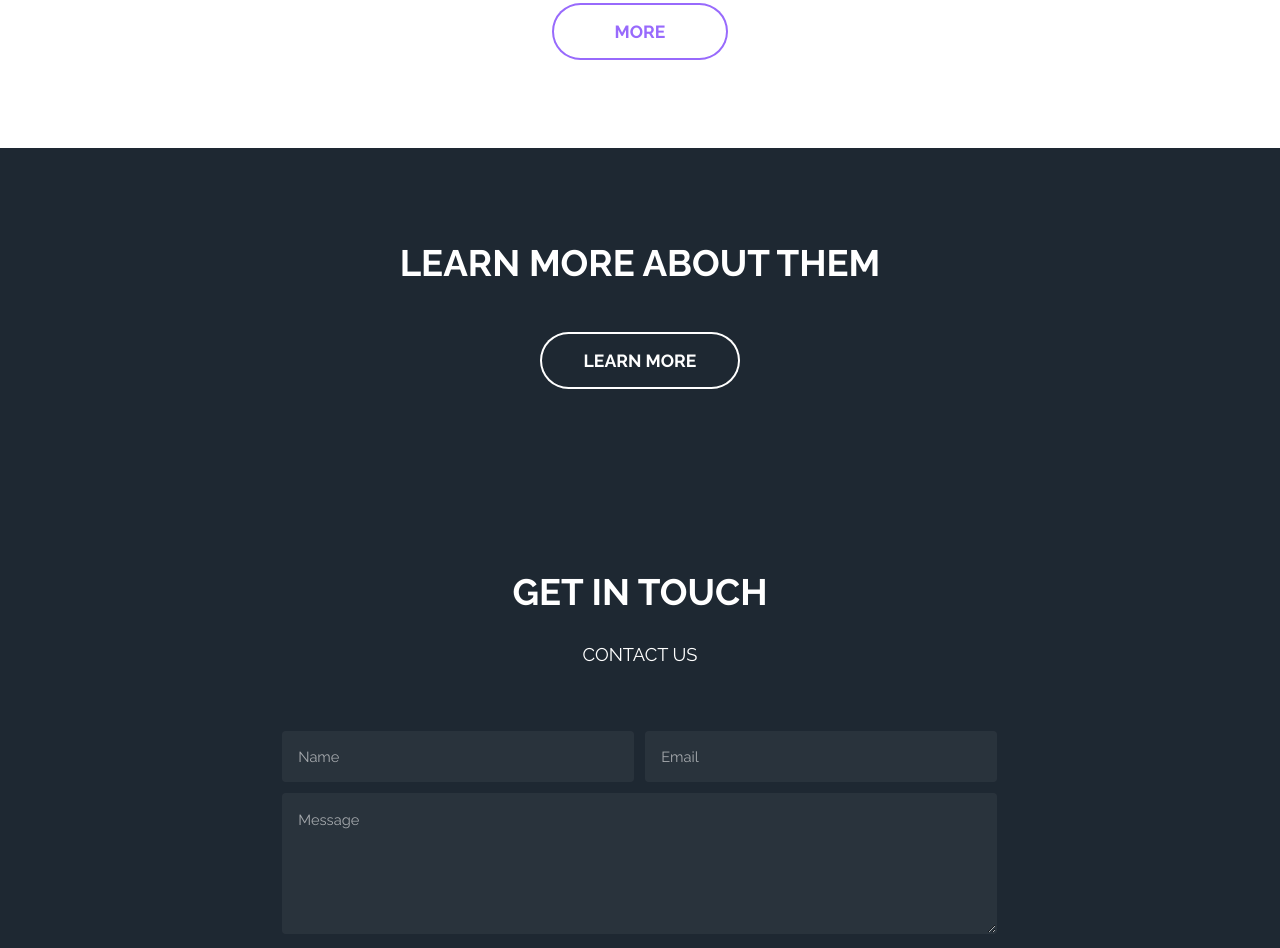
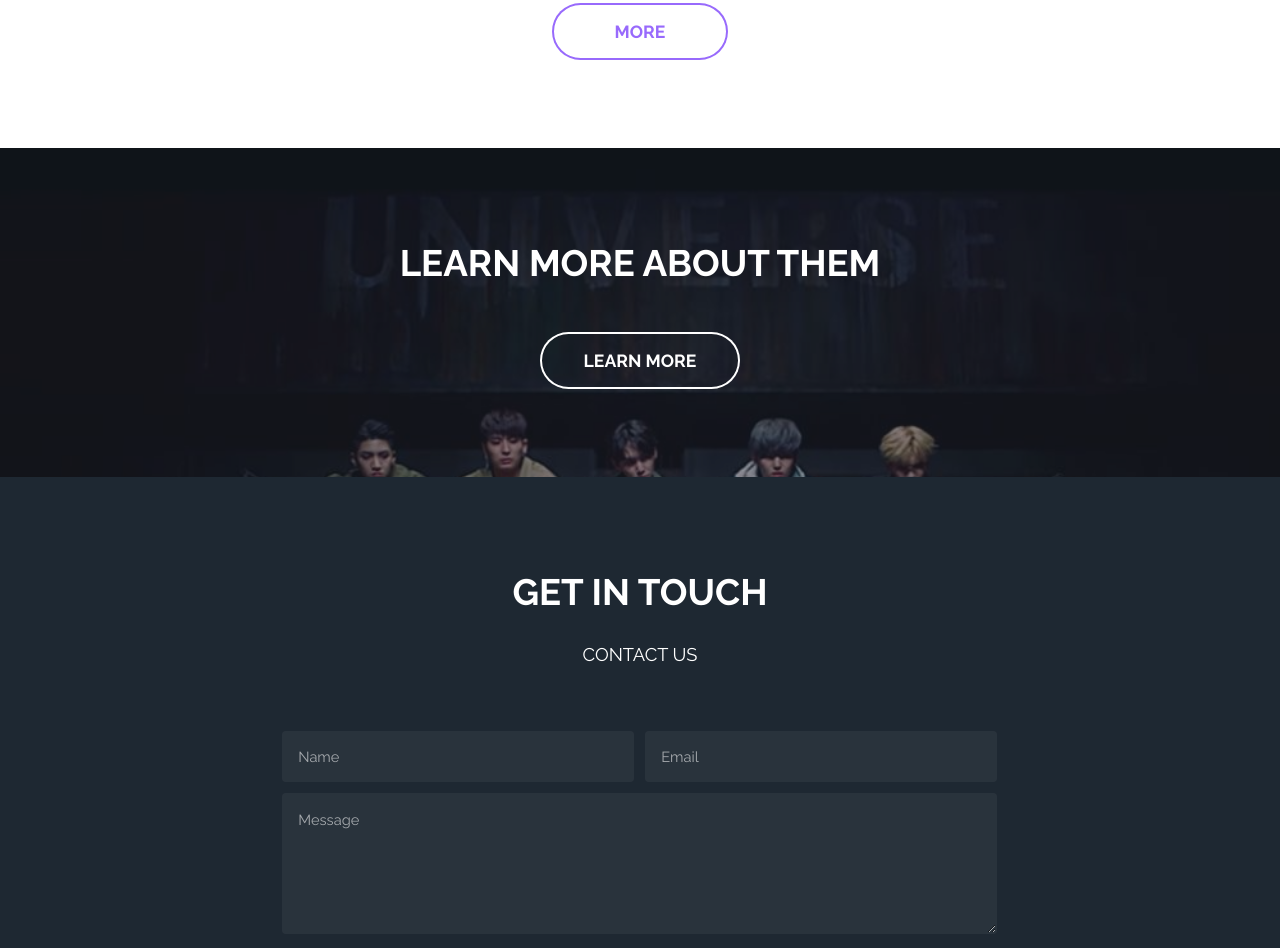
Before and after one commit to melodc-1736723/melodc-1736723.github.io, a plain HTML site: page myFunSite.html in a window 1280 px wide. Shown: the part 2362-3310 px from the top of the page. Drawn offline with nearby package versions, Linux system fonts and the light colour scheme; a script that the page names is missing; files whose address does not match are found by name.

Commit message:
Update main.css

```diff
--- a/main.css
+++ b/main.css
@@ -3331,7 +3331,7 @@
 			background-color: #1E2832;
 			color: rgba(255, 255, 255, 0.75);
 			background-attachment: fixed;
-			background-image: url("overlay.png"), url(8.jpg");
+			background-image: url("overlay.png"), url("8.jpg");
 			background-size: cover;
 		}
 
```
